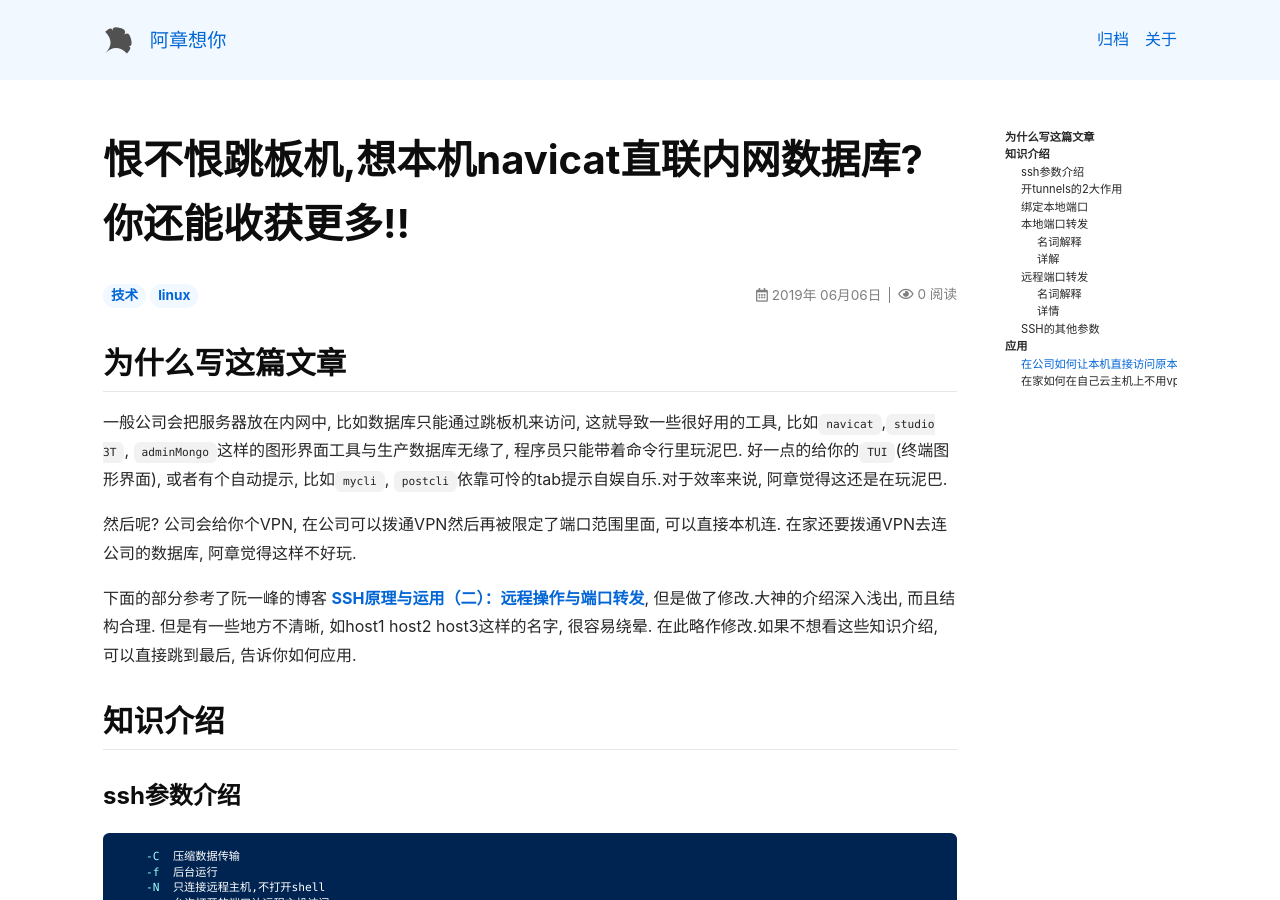
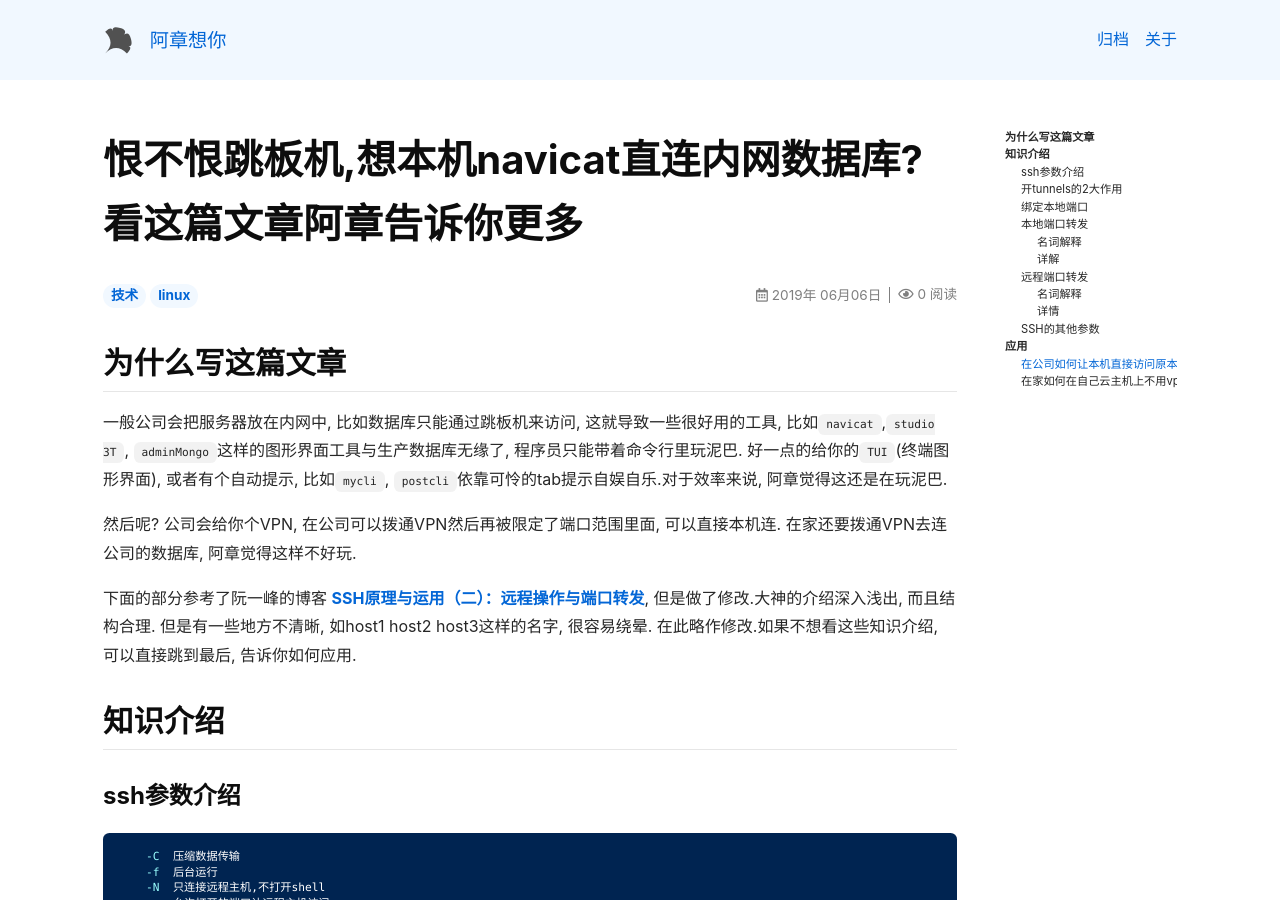
Before and after one commit to CheungChan/iblog, a Jekyll site: the page built from _posts/2016-06-06-恨不恨跳板机.md, in a window 1280 px wide and 900 px high. Built offline with Jekyll 4.4.1, drawn with Linux system fonts in a browser that asks for light colours; nearby versions of some CDN libraries; comment, search, counter and statistics services are not loaded.

```diff
--- a/_posts/2016-06-06-恨不恨跳板机.md
+++ b/_posts/2016-06-06-恨不恨跳板机.md
@@ -1,5 +1,5 @@
 ---
-title: 恨不恨跳板机,想本机navicat直联内网数据库?你还能收获更多!!
+title: 恨不恨跳板机,想本机navicat直连内网数据库?看这篇文章阿章告诉你更多
 key: ssh_port_transfer
 layout: article
 date: '2019-06-06 19:55:00'
```
